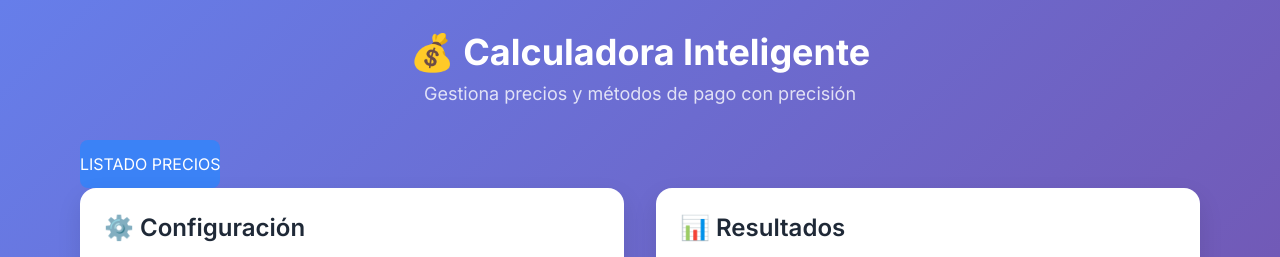
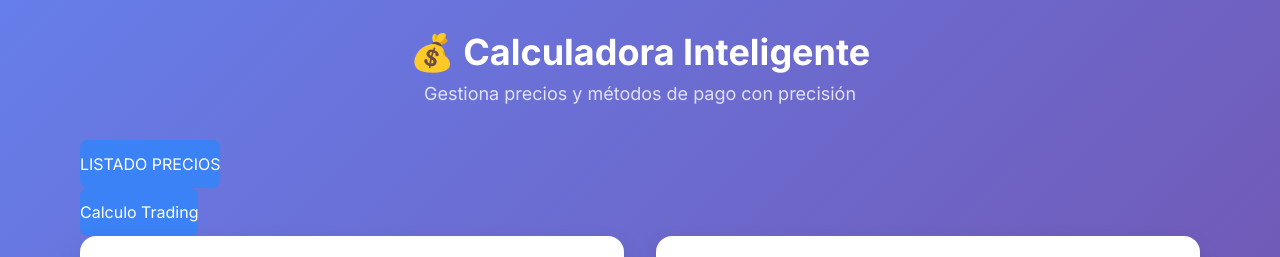
Before and after one commit to cdhepgdo/calcV2, a plain HTML site: page public/index.html in a window 1280 px wide. Shown: the top 257 px of the page. Drawn offline with nearby package versions, Linux system fonts and the light colour scheme; no server answers.

Commit message:
Update index.html

```diff
--- a/public/index.html
+++ b/public/index.html
@@ -22,6 +22,11 @@
     <div class="btn">
       <button class="py-3 bg-blue-500 text-white rounded-lg hover:bg-blue-600" >
         <a href="lista.html">LISTADO PRECIOS</a>
+      </button>
+    </div>
+    <div class="btn">
+      <button class="py-3 bg-blue-500 text-white rounded-lg hover:bg-blue-600" >
+        <a href="intercambio.html">Calculo Trading</a>
       </button>
     </div>
 
```
